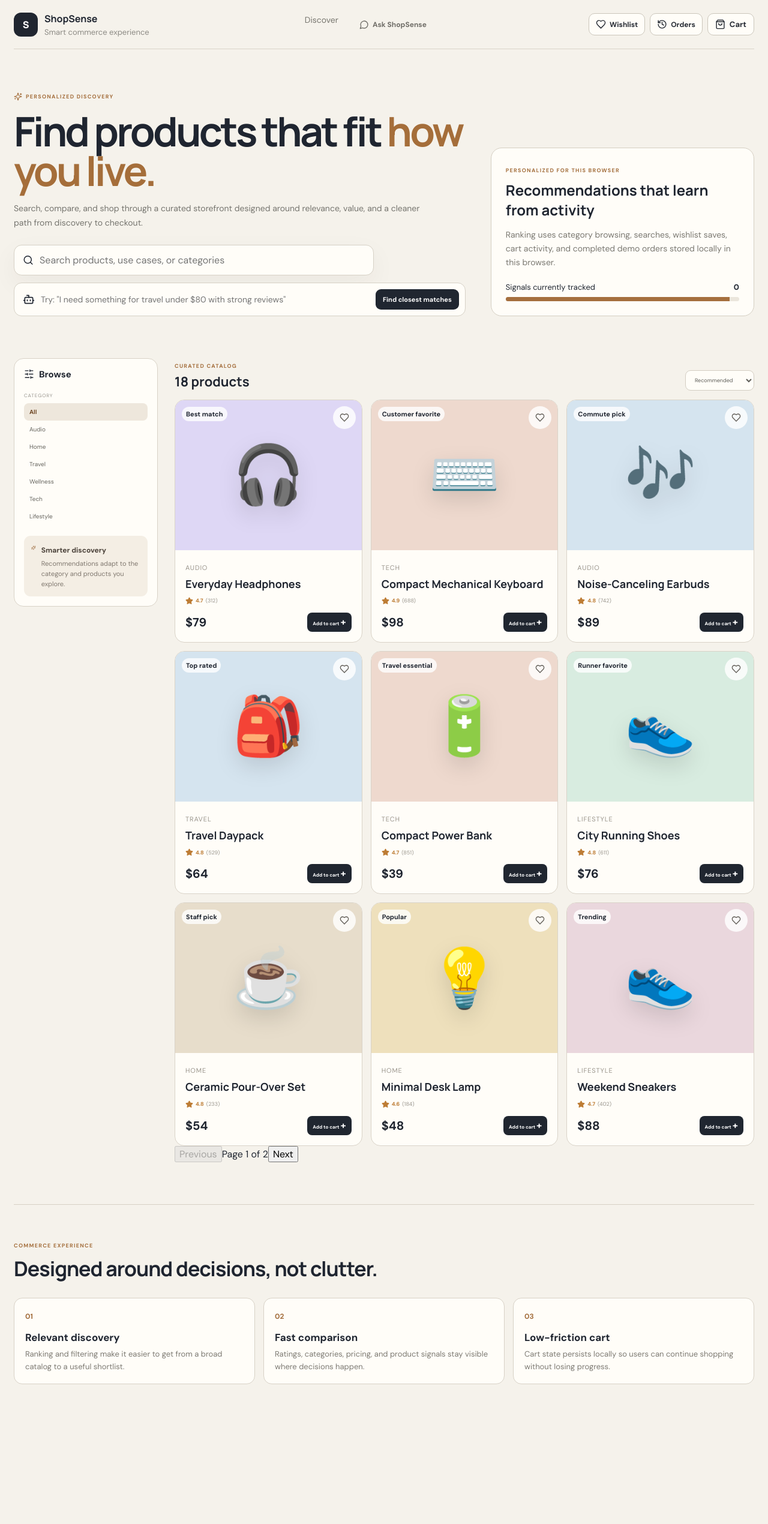
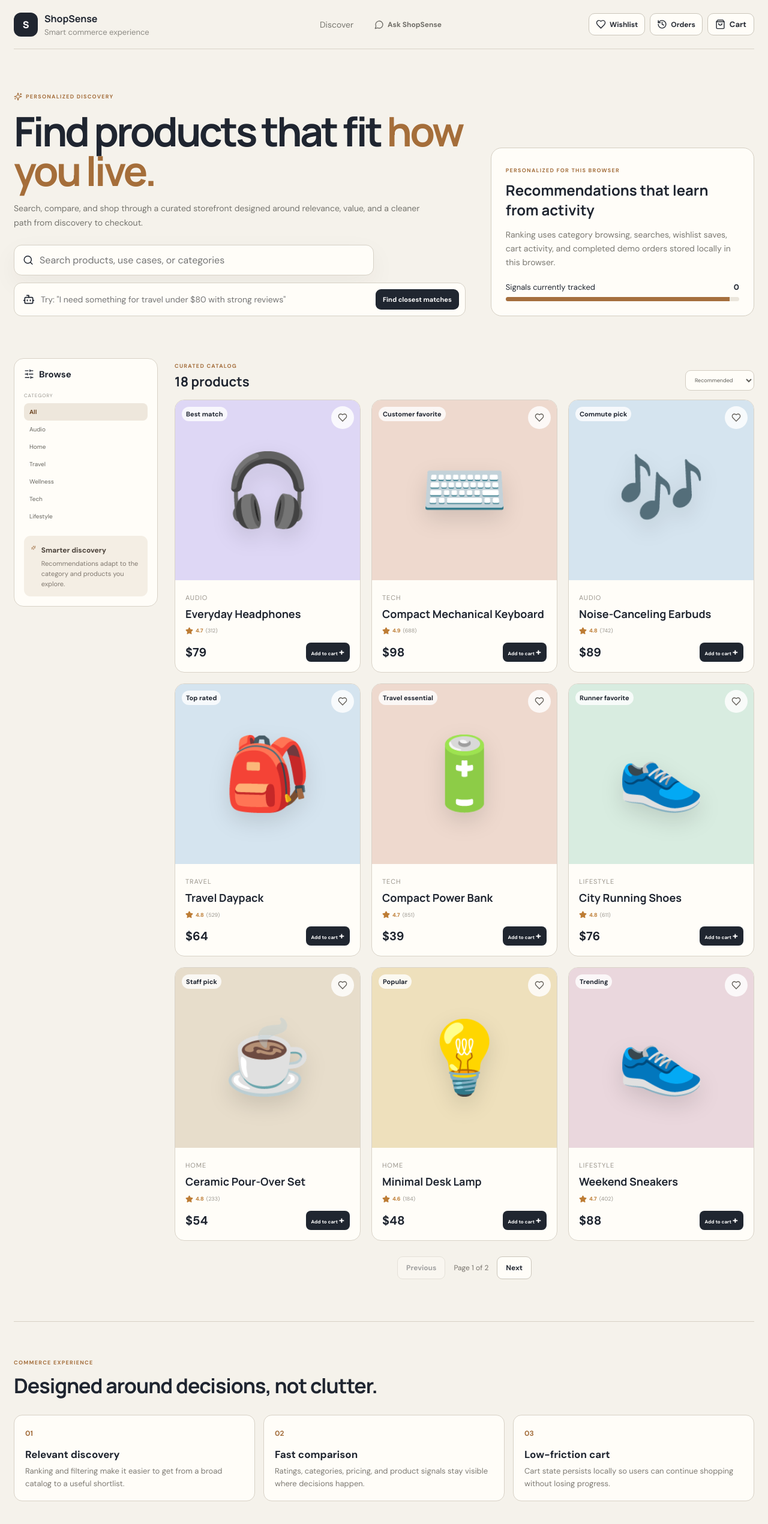
Before and after one commit to DhritiGada/Ecommerce-Website, a React (Vite) app: page / in a window 1280 px wide. Shown: the top 2540 px of the page at 60% size. Before the commit the page ends 2382 px from the top, so only its background shows below. Built offline with nearby package versions, Linux system fonts and the light colour scheme.

Commit message:
Align header and enlarge product visuals

```diff
--- a/src/styles.css
+++ b/src/styles.css
@@ -596,3 +596,118 @@ nav a { color: #77766f; text-decoration: none; font-size: 14px; }
     width: fit-content;
   }
 }
+
+
+.topbar {
+  display: grid;
+  grid-template-columns: minmax(220px, 1fr) auto minmax(360px, 1fr);
+  column-gap: 24px;
+}
+
+.topbar nav {
+  justify-self: center;
+  align-items: center;
+}
+
+.header-actions {
+  justify-self: end;
+}
+
+.brand {
+  justify-self: start;
+}
+
+.product-visual {
+  height: 300px;
+}
+
+.emoji {
+  font-size: 118px;
+}
+
+.product-grid {
+  gap: 18px;
+}
+
+.pagination {
+  display: flex;
+  justify-content: center;
+  align-items: center;
+  gap: 14px;
+  margin-top: 26px;
+}
+
+.pagination button {
+  border: 1px solid #cbc6bb;
+  background: #fffdf8;
+  color: #252a33;
+  border-radius: 9px;
+  padding: 10px 14px;
+  font-size: 12px;
+  font-weight: 700;
+}
+
+.pagination button:disabled {
+  opacity: .4;
+  cursor: not-allowed;
+}
+
+.pagination span {
+  color: #77736c;
+  font-size: 12px;
+}
+
+.assistant-result {
+  grid-template-columns: 88px 1fr auto;
+}
+
+.assistant-thumb {
+  width: 88px;
+  height: 88px;
+  font-size: 42px;
+}
+
+@media (max-width: 1100px) {
+  .topbar {
+    grid-template-columns: 1fr auto;
+  }
+
+  .topbar nav {
+    display: none;
+  }
+
+  .header-actions {
+    justify-self: end;
+  }
+
+  .product-visual {
+    height: 280px;
+  }
+
+  .emoji {
+    font-size: 108px;
+  }
+}
+
+@media (max-width: 760px) {
+  .topbar {
+    display: flex;
+    flex-wrap: wrap;
+    gap: 12px;
+    padding: 12px 0;
+  }
+
+  .header-actions {
+    width: 100%;
+    justify-content: flex-end;
+    flex-wrap: wrap;
+  }
+
+  .product-visual {
+    height: 260px;
+  }
+
+  .emoji {
+    font-size: 100px;
+  }
+}
```
